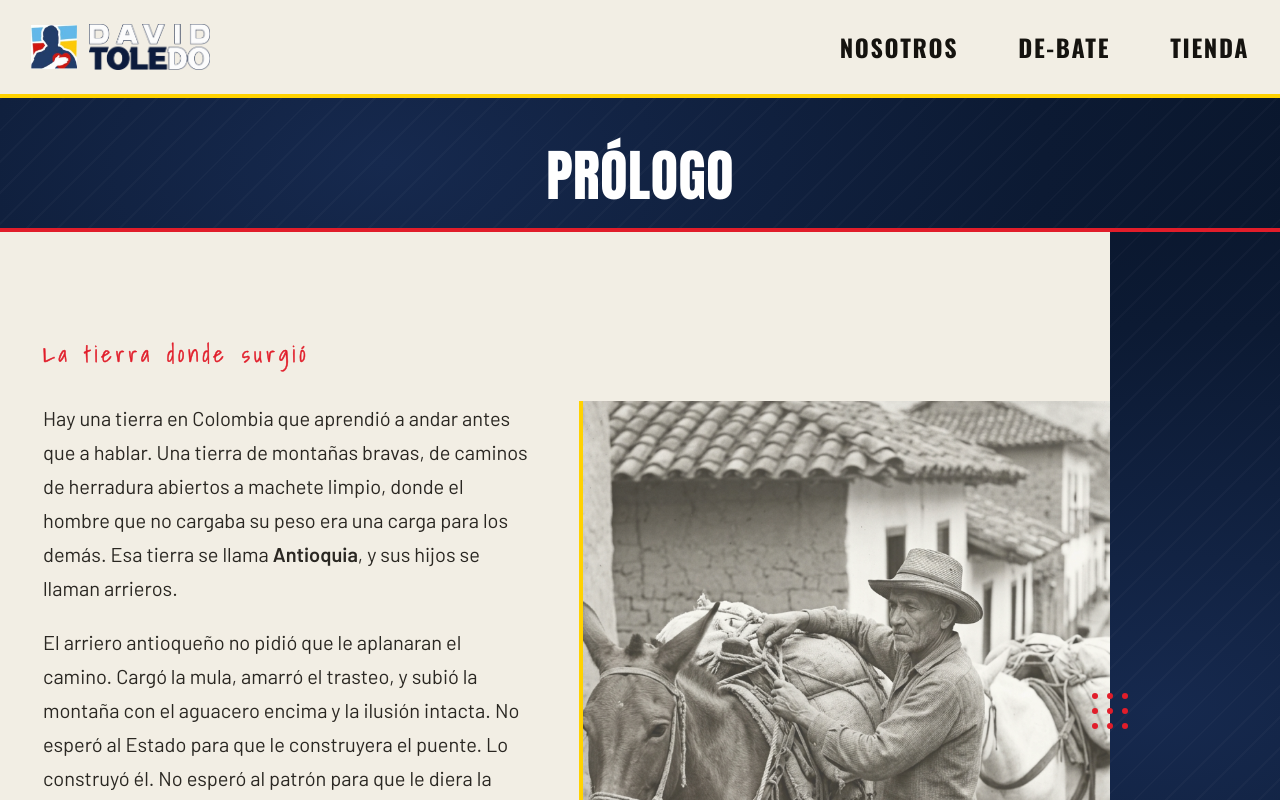
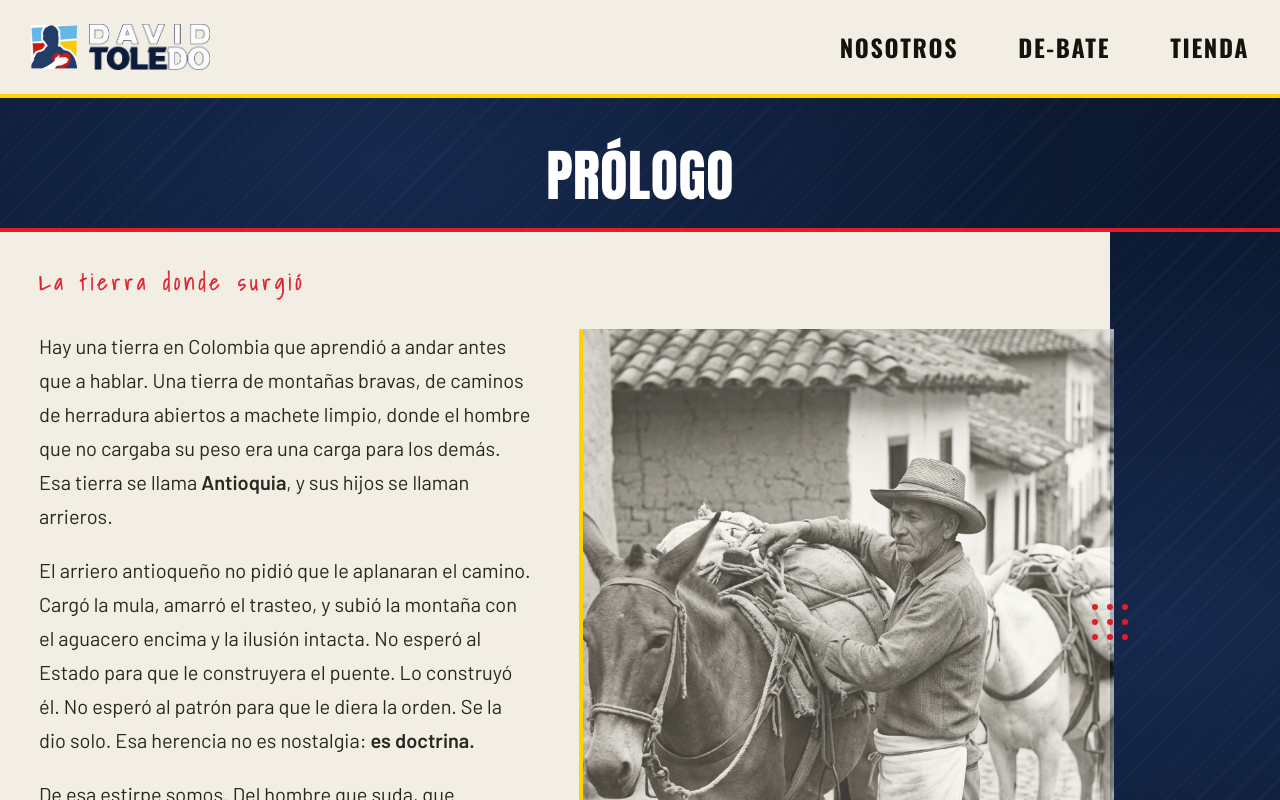
Before and after one commit to EsneiderCdD/movimiento-bate, a Next.js app: page /nosotros in a window 1280 px wide. Shown: the top 800 px of the page. Built offline with nearby package versions, Linux system fonts and the light colour scheme.

Commit message:
(nosotros) : II Simbolo - responsive

```diff
--- a/src/components/specific/nosotros/NosotrosPageContent.module.css
+++ b/src/components/specific/nosotros/NosotrosPageContent.module.css
@@ -7,7 +7,7 @@
 .section {
   max-width: 1080px;
   margin: 0 auto;
-  padding: 104px 28px;
+  padding: 32px 24px;
   display: flex;
   flex-direction: column;
   gap: 30px;
```
